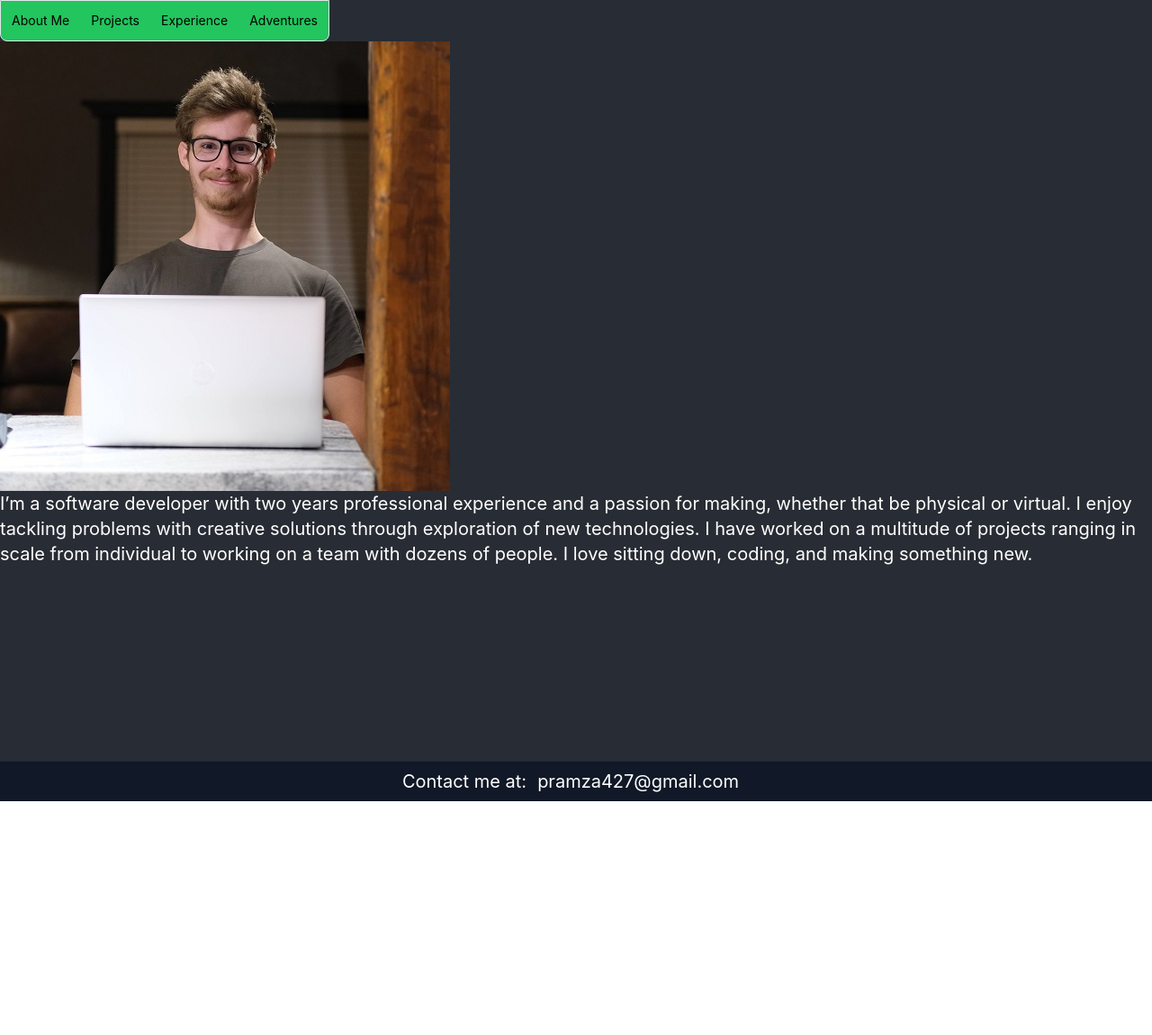
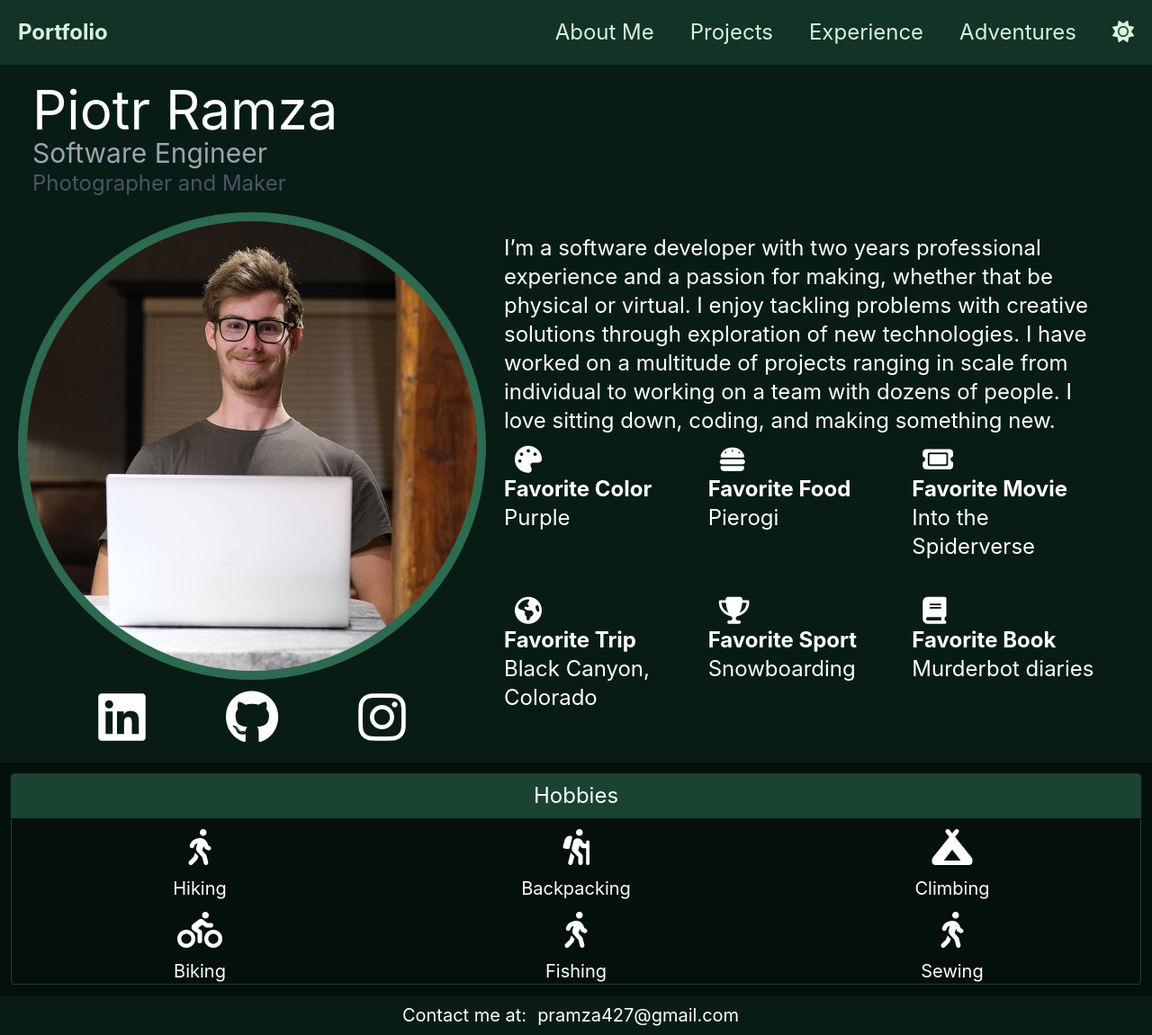
Before and after one commit to pramza427/showcase, a React (Create React App) app: page / in a window 1280 px wide. Shown: the whole page at 90% size. Before the commit the page ends 891 px from the top, so only its background shows below. Built offline with nearby package versions, Linux system fonts and the light colour scheme.

Commit message:
Improve page layouts and begin dark mode

```diff
--- a/src/App.css
+++ b/src/App.css
@@ -1,7 +1,3 @@
-.App {
-  background-color: #282c34;
-}
-
 .App-logo {
   height: 40vmin;
   pointer-events: none;
@@ -15,7 +11,6 @@
 
 .App-main {
   min-height: 100vh;
-  color: white;
 }
 
 .App-link {
@@ -50,7 +45,7 @@
 }
 
 .location {
-  transform-origin: center center -3000px;
+  transform-origin: center center -1500px;
   position: absolute;
   width: 100%;
   height: 100%;
--- a/src/App.js
+++ b/src/App.js
@@ -1,5 +1,5 @@
 import './App.css';
-import { useState } from 'react';
+import { useEffect, useState } from 'react';
 import AboutPage from './pages/AboutPage.js';
 import ProjectPage from './pages/ProjectPage.js';
 import ExperiencePage from './pages/ExperiencePage.js';
@@ -7,7 +7,33 @@ import AdventurePage from './pages/AdventurePage.js';
 
 function App() {
   const [page, setPage] = useState(0);
+  const [isDark, setIsDark] = useState(false);
 
+  useEffect(() => {
+    var dark = localStorage.getItem("isDark");
+    console.log(dark)
+    dark = dark ?? true;
+    console.log(dark)
+    if(dark === true){
+      document.getElementById("root").classList.add("dark");
+    }
+    else{
+      document.getElementById("root").classList.remove("dark");
+    }
+    setIsDark(dark)
+    console.log(isDark)
+  }, []);
+
+  function setDisplayMode(bool){
+    if(bool === true){
+      document.getElementById("root").classList.add("dark");
+    }
+    else{
+      document.getElementById("root").classList.remove("dark");
+    }
+    localStorage.setItem("isDark", bool)
+    setIsDark(bool);
+  }
 
   // Page enum
   const Pages = Object.freeze({
@@ -37,33 +63,40 @@ function App() {
   }
 
   return (
-    <div className="App text-sm md:text-xl">
-      <nav className='w-full h-auto text-sm'>
-        <div className='flex md:inline-flex justify-center bg-green-500 md:border md:rounded-b-lg'>
-          <div className='p-3 cursor-pointer hover:bg-green-200 rounded-bl-lg'
+    <div className="bg-gray-100 dark:bg-seagreen-950 text-sm md:text-xl ">
+      <main className='App-main text-black dark:text-white flex flex-col'>
+        <nav className='w-full text-sm md:text-2xl text-center bg-seagreen-800 text-seagreen-100 sticky top-0 bg-opacity-70 backdrop-blur-[18px]'>
+          <div className='flex justify-center items-center '>
+            <div className='p-5 font-bold'>Portfolio</div>
+            <div className='flex-grow' />
+            <div className='p-5 cursor-pointer hover:bg-seagreen-800'
               onClick={() => setPage(Pages.ABOUT)}>
               About Me
             </div>
-          <div className='p-3 cursor-pointer hover:bg-green-200'
+            <div className='p-5 cursor-pointer hover:bg-seagreen-800'
               onClick={() => setPage(Pages.PROJECTS)}>
               Projects
             </div>
-          <div className='p-3 cursor-pointer hover:bg-green-200'
+            <div className='p-5 cursor-pointer hover:bg-seagreen-800'
               onClick={() => setPage(Pages.EXPERIENCE)}>
               Experience
             </div>
-          <div className='p-3 cursor-pointer hover:bg-green-200 rounded-br-lg'
+            <div className='p-5 cursor-pointer hover:bg-seagreen-800'
               onClick={() => setPage(Pages.ADVENTURES)}>
               Adventures
+            </div>
+            <div className='p-5 cursor-pointer hover:bg-seagreen-800'
+              onClick={() => setDisplayMode(!isDark)}>
+                {isDark === true ? <i class="fa-solid fa-sun"></i> : <i class="fa-solid fa-moon"></i>}
             </div>
           </div>
         </nav>
 
-      <main className='App-main'>
         {mainContent}
-      </main>
 
-      <footer className='flex p-2 text-white items-center justify-center bg-gray-900 border-t border-gray-800'>
+        <div className='flex-grow'/>
+
+        <footer className='flex p-2 text-white items-center justify-center bg-seagreen-700 dark:bg-seagreen-900'>
           <div className='select-none'>
             Contact me at:
           </div>
@@ -72,7 +105,7 @@ function App() {
           </div>
 
         </footer>
-
+      </main>
     </div>
   );
 }
--- a/src/pages/AboutPage.js
+++ b/src/pages/AboutPage.js
@@ -1,12 +1,126 @@
 function AboutPage() {
 
-    return(
+    return (
         <div>
-            <div className="flex">
-                <div>
-                    <img alt="Me" src="imgs/me.jpg"/>
-                    <div>I’m a software developer with two years professional experience and a passion for making, whether that be physical or virtual. I enjoy tackling problems with creative solutions through exploration of new technologies. I have worked on a multitude of projects ranging in scale from individual to working on a team with dozens of people. I love sitting down, coding, and making something new.</div>
+            <div className="p-5 flex flex-col bg-seagreen-100 dark:bg-seagreen-900">
+                <div className="m-4 mt-0">
+                    <div className="text-6xl font-roboto">Piotr Ramza</div>
+                    <div className="text-3xl text-gray-400">Software Engineer</div>
+                    <div className="text-2xl text-gray-600">Photographer and Maker</div>
                 </div>
+                <div className="flex flex-col lg:flex-row items-center">
+                    <div className="inline-block">
+                        <div className="flex items-center justify-center rounded-full bg-seagreen-700 min-w-[320px] h-[320px] md:min-w-[420px] md:h-[420px] xl:min-w-[520px] xl:h-[520px]">
+                            <img alt="Me" className="rounded-full min-w-[300px] h-[300px] md:min-w-[400px] md:h-[400px] xl:min-w-[500px] xl:h-[500px]" src="imgs/me.jpg" />
+                        </div>
+                        <div className="mt-3 flex justify-evenly">
+                            <a href="https://www.linkedin.com/in/piotrramza/">
+                                <i class="fa-brands fa-3x fa-linkedin"></i>
+                            </a>
+                            <a href="https://www.linkedin.com/in/piotrramza/">
+                                <i class="fa-brands fa-3x fa-github"></i>
+                            </a>
+                            <a href="https://www.instagram.com/p_ramza/">
+                                <i class="fa-brands fa-3x fa-instagram"></i>
+                            </a>
+                        </div>
+                    </div>
+
+                    <div className="p-5 flex flex-col items-center text-2xl">
+                        <div>
+                            I’m a software developer with two years professional experience and a passion for making, whether that be physical or virtual. I enjoy tackling problems with creative solutions through exploration of new technologies. I have worked on a multitude of projects ranging in scale from individual to working on a team with dozens of people. I love sitting down, coding, and making something new.
+                        </div>
+                        <div id="favorites" className="w-full m-3 rounded">
+                            <div className="grid grid-cols-2 md:grid-cols-3 gap-y-10">
+                                <div className="">
+                                    <i className="fas fa-lg md:fa-3x fa-palette m-3" />
+                                    <div className="font-bold">Favorite Color</div>
+                                    <div className="">Purple</div>
+                                </div>
+
+                                <div className="">
+                                    <i className="fas fa-lg md:fa-2x fa-burger m-3" />
+                                    <div className="font-bold">Favorite Food</div>
+                                    <div className="">Pierogi</div>
+                                </div>
+                                <div className="">
+                                    <i className="fas fa-lg md:fa-2x fa-ticket m-3" />
+                                    <div className="font-bold">Favorite Movie</div>
+                                    <div className="">Into the Spiderverse</div>
+                                </div>
+
+                                <div className="">
+                                    <i className="fas fa-lg md:fa-2x fa-earth-americas m-3" />
+                                    <div className="font-bold">Favorite Trip</div>
+                                    <div className="">Black Canyon, Colorado</div>
+                                </div>
+                                <div className="">
+                                    <i className="fas fa-lg md:fa-2x fa-trophy m-3" />
+                                    <div className="font-bold">Favorite Sport</div>
+                                    <div className="">Snowboarding</div>
+                                </div>
+
+                                <div className="">
+                                    <i className="fas fa-lg md:fa-2x fa-book m-3" />
+                                    <div className="font-bold">Favorite Book</div>
+                                    <div className="">Murderbot diaries</div>
+                                </div>
+                            </div>
+                        </div>
+                    </div>
+
+
+                </div>
+
+
+                <div id="favlocs" className="">
+
+                </div>
+
+
+
+
+
+            </div>
+
+
+
+            <div id="hobbies" className="m-3 border border-seagreen-200 dark:border-seagreen-800 rounded">
+                <div className="p-2 border-b border-seagreen-200 dark:border-seagreen-800 bg-seagreen-200 dark:bg-seagreen-800 text-2xl text-center">
+                    Hobbies
+                </div>
+                <div className="grid grid-cols-3 bg-seagreen-100 dark:bg-transparent">
+                    <div className="text-center">
+                        <i className="fas fa-2x md:fa-4x fa-walking m-3" />
+                        <div className="">Hiking</div>
+                    </div>
+
+                    <div className="text-center">
+                        <i className="fas fa-2x md:fa-4x fa-hiking m-3" />
+                        <div className="">Backpacking</div>
+                    </div>
+                    <div className="text-center">
+                        <i className="fas fa-2x md:fa-4x fa-campground m-3" />
+                        <div className="">Climbing</div>
+                    </div>
+
+                    <div className="text-center">
+                        <i className="fas fa-2x md:fa-4x fa-biking m-3" />
+                        <div className="">Biking</div>
+                    </div>
+                    <div className="text-center">
+                        <i className="fas fa-2x md:fa-4x fa-walking m-3" />
+                        <div className="">Fishing</div>
+                    </div>
+
+                    <div className="text-center">
+                        <i className="fas fa-2x md:fa-4x fa-walking m-3" />
+                        <div className="">Sewing</div>
+                    </div>
+                </div>
+            </div>
+
+            <div id="strengths" className="">
 
             </div>
 
--- a/src/pages/ExperiencePage.js
+++ b/src/pages/ExperiencePage.js
@@ -10,13 +10,13 @@ function ExperiencePage() {
             )
         })
         return (
-            <div key={i} className="text-base md:text-xl rounded border border-gray-500 mt-10 p-5">
+            <div key={i} className="text-base md:text-xl rounded border border-seagreen-800 bg-seagreen-900 mt-10 p-5">
                 <div className="flex">
                     <div className="text-lg md:text-3xl">{e.position}</div>
                     <div className="flex-grow"></div>
                     <div className="text-sm md:text-lg">{e.date}</div>
                 </div>
-                <div className="flex border-b border-gray-700 mb-4 pb-2 text-gray-300">
+                <div className="flex border-b border-seagreen-800 mb-4 pb-2 text-gray-300">
                     <div className="text-md ">{e.company}</div>
                     <div className="flex-grow" />
                     <div className="text-sm md:text-lg">{e.location}</div>
--- a/src/pages/ProjectPage.js
+++ b/src/pages/ProjectPage.js
@@ -4,7 +4,7 @@ function ProjectPage() {
 
     const projectBlocks = projects.map((p, i) => {
         return (
-            <div key={i} className="m-4 rounded border border-gray-500 h-min">
+            <div key={i} className="m-4 rounded-lg border border-seagreen-800 bg-seagreen-900 h-min">
                 <img className="rounded-t-lg w-full" alt="" src={p.img_src} />
                 <section id="cardBody" className="p-2">
                     <div className="flex">
@@ -14,10 +14,10 @@ function ProjectPage() {
                     </div>
                     <div className="py-3">{p.description}</div>
                     <div className="flex justify-between">
-                        <a className="px-2 m-2 border border-gray-500 rounded hover:bg-gray-900" href={p.repo_link}>
+                        <a className="px-2 m-2 border border-gray-500 rounded hover:bg-seagreen-700" href={p.repo_link}>
                             Code
                         </a>
-                        <a className="px-2 m-2 border border-gray-500 rounded hover:bg-gray-900" href={p.web_link}>
+                        <a className="px-2 m-2 border border-gray-500 rounded hover:bg-seagreen-700" href={p.web_link}>
                             Demo
                         </a>
                     </div>
--- a/tailwind.config.js
+++ b/tailwind.config.js
@@ -1,8 +1,24 @@
 /** @type {import('tailwindcss').Config} */
 module.exports = {
+  darkMode: 'selector',
   content: ["./src/**/*.{js,jsx,ts,tsx}",],
   theme: {
-    extend: {},
+    extend: {
+      colors: {
+        seagreen: {
+          100: '#D8F3DC',
+          200: '#B7E4C7',
+          300: '#95D5B2',
+          400: '#74C69D',
+          500: '#52B788',
+          600: '#40916C',
+          700: '#2D6A4F',
+          800: '#1B4332',
+          900: '#081C15',
+          950: '#04100C',
+        },
+      },
+    },
   },
   plugins: [],
 }
```
Also changed, not shown: src/pages/AdventurePage.js (+8 -8 lines). Lines whose indentation alone changed are shown as unchanged.
